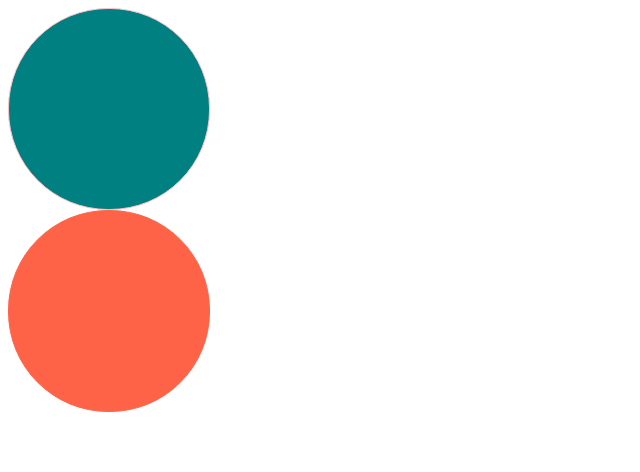
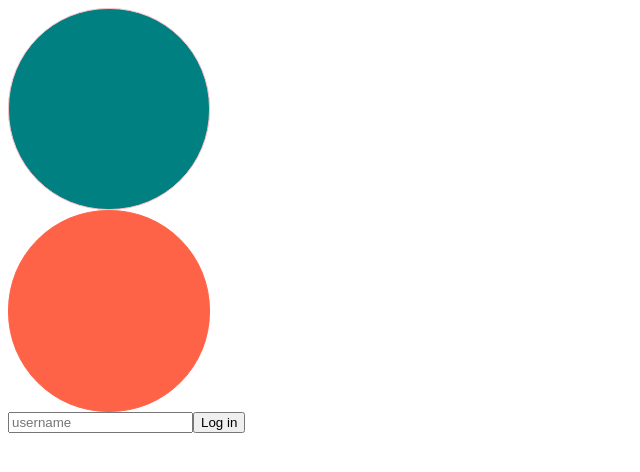
Before and after one commit to kkamzzu/react-masterclass2, a React (Create React App) app: page / in a window 1280 px wide. Shown: the top 472 px of the page, without its empty margins (0-640 px from the left). Built offline with nearby package versions, Linux system fonts and the light colour scheme.

Commit message:
End[Forms]

```diff
--- /dev/null
+++ b/src/App02.tsx
@@ -0,0 +1,31 @@
+import { useState } from "react";
+
+// Forms
+function App02 () {
+  const [value, setValue] = useState("");
+  const onChange = (event: React.FormEvent<HTMLInputElement>) => {
+    const {
+      currentTarget: { value },
+    } = event;
+    setValue(value);
+  };
+  // 일종의 패턴, 하면 익숙해짐
+  const onSubmit = (event:React.FormEvent<HTMLFormElement>) => {
+    event.preventDefault();
+    console.log("hello", value);
+  };
+  return (
+  <div>
+    <form onSubmit={onSubmit}>
+      <input
+        value={value}
+        onChange={onChange}
+        type="text"
+        placeholder="username" />
+      <button>Log in</button>
+    </form>
+  </div>
+  );
+}
+
+export default App02;
--- a/src/index.tsx
+++ b/src/index.tsx
@@ -1,11 +1,13 @@
 import React from 'react';
 import ReactDOM from 'react-dom';
 import App from './App';
+import App02 from './App02';
 
 
 ReactDOM.render (
   <React.StrictMode>
     <App />
+    <App02 />
   </React.StrictMode>,
   document.getElementById("root")
 );
```
Also changed, not shown: 1 other file (tests, documents, lock files or other folders).
